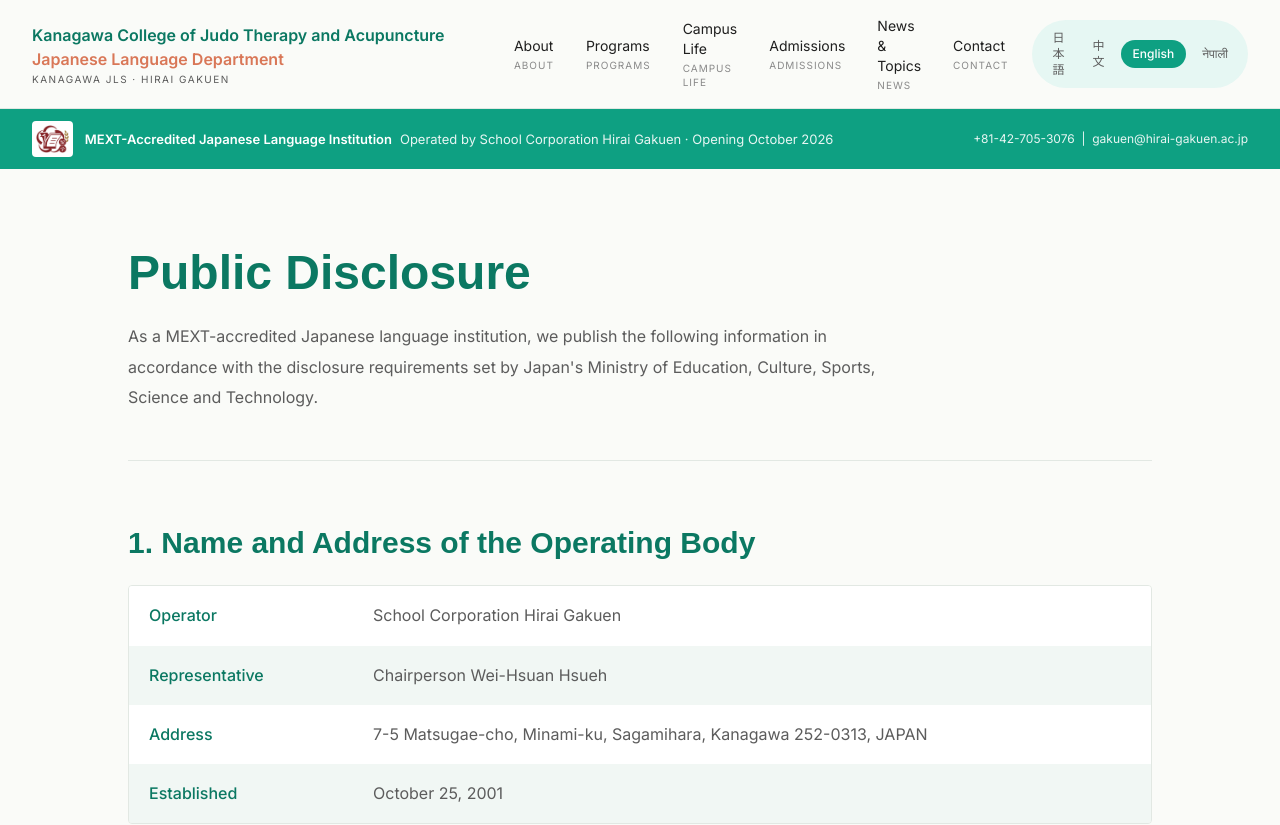
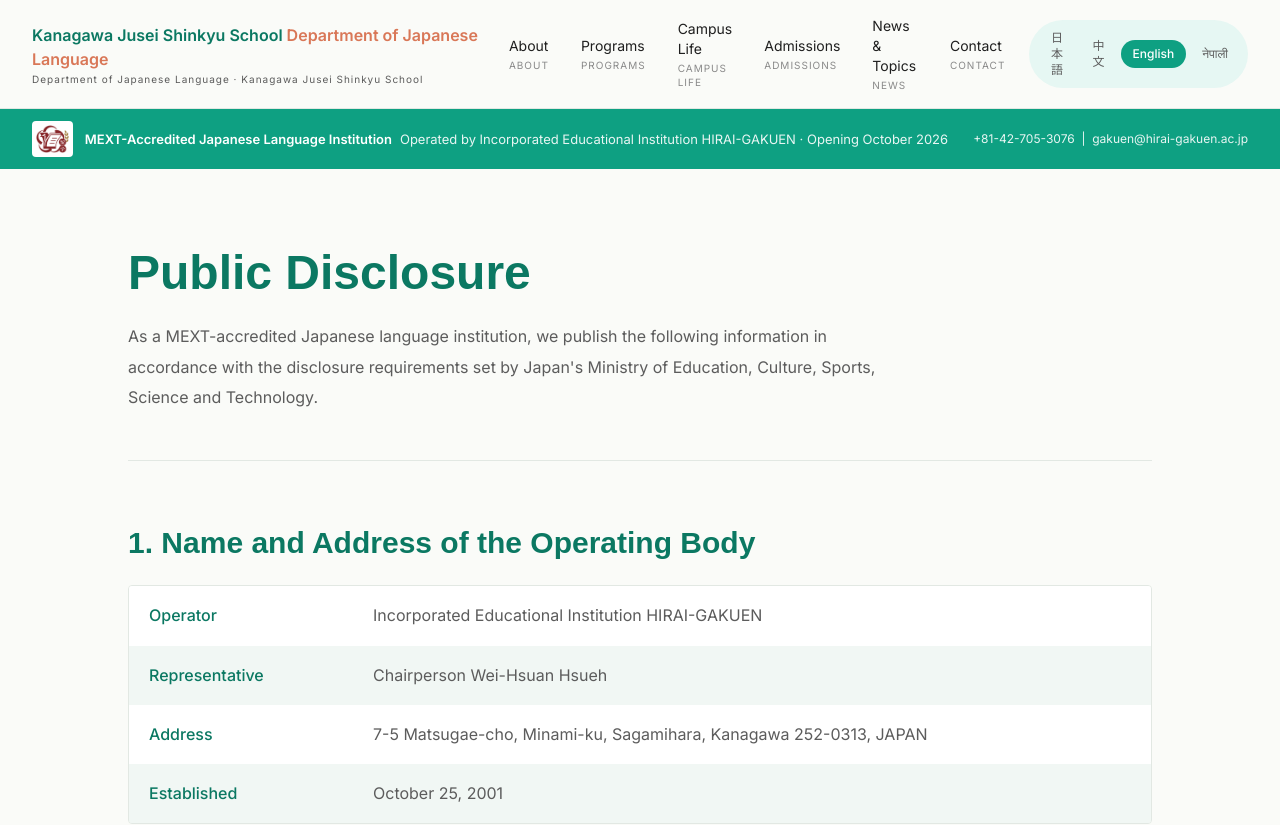
Before and after one commit to thqiu12/kanaju_japanese, a Next.js app: page /en/info-disclosure in a window 1280 px wide. Shown: the top 825 px of the page. Built offline with nearby package versions, Linux system fonts and the light colour scheme.

Commit message:
Use official English name per 申請書: 'Department of Japanese Language, Kanagawa Jusei Shinkyu School' + 'Incorporated Educational Institution HIRAI-GAKUEN'

```diff
--- a/src/components/Header.tsx
+++ b/src/components/Header.tsx
@@ -22,8 +22,8 @@ export default async function Header() {
             {t("common.schoolName")}{" "}
             <span className="text-accent-warm">{t("common.departmentName")}</span>
           </span>
-          <span className="mt-0.5 text-[10px] tracking-[0.15em] text-text-muted">
-            KANAGAWA JLS · HIRAI GAKUEN
+          <span className="mt-0.5 hidden text-[10px] tracking-[0.1em] text-text-muted sm:block">
+            Department of Japanese Language · Kanagawa Jusei Shinkyu School
           </span>
         </Link>
 
--- a/src/lib/news.ts
+++ b/src/lib/news.ts
@@ -128,7 +128,7 @@ const MOCK_NEWS: RawNews[] = [
     content_zh:
       "<p>神奈川柔整针灸专门学校 日语学科预计于 2026 年 10 月 1 日开校。作为文部科学省认定日语教育机构，将全力支持留学生的专门学校升学和在日本的职业发展。</p><p>4 月、7 月、10 月入学的三大升学课程现已开始受理申请。详情请参考「入学申请」页面。</p>",
     content_en:
-      "<p>Kanagawa JLS — Japanese Language Department — is scheduled to open on October 1, 2026. As a MEXT-accredited Japanese language institution, we will fully support international students from vocational-school admission to careers in Japan.</p><p>Applications are now being accepted for our three programs (April, July, October entry). See the Admissions page for details.</p>",
+      "<p>Our Department of Japanese Language at Kanagawa Jusei Shinkyu School is scheduled to open on October 1, 2026. As a MEXT-accredited Japanese language institution, we will fully support international students from vocational-school admission to careers in Japan.</p><p>Applications are now being accepted for our three programs (April, July, October entry). See the Admissions page for details.</p>",
     content_ne:
       "<p>कानागावा जापानी भाषा विभाग अक्टोबर १, २०२६ मा खुल्ने तय छ। MEXT-मान्यताप्राप्त संस्थाको रूपमा, हामी विदेशी विद्यार्थीहरूको विशिष्ट विद्यालय भर्ना र जापानमा करिअर बनाउने यात्रामा साथ दिनेछौं।</p><p>तीन पाठ्यक्रम (अप्रिल, जुलाई, अक्टोबर भर्ना) का लागि आवेदन खुला छ। थप जानकारीका लागि 'भर्ना' पृष्ठ हेर्नुहोस्।</p>",
     createdAt: isoDaysAgo(2),
@@ -149,7 +149,7 @@ const MOCK_NEWS: RawNews[] = [
     content_zh:
       "<p>2026 年 4 月 30 日，本学科获文部科学大臣松本洋平先生根据《关于推进日语教育适当且确实实施的日语教育机构认定等的法律》(令和 5 年法律第 41 号)第 2 条，正式认定为「认定日语教育机构」。</p><ul><li><strong>认定番号:</strong> 20252140077</li><li><strong>认定机构名:</strong> 神奈川柔整针灸专门学校 日语学科</li><li><strong>设置者:</strong> 学校法人 平井学园</li><li><strong>通知文書番号:</strong> 8 文科教第 285 号</li></ul><p>我们将以高品质的教学课程和运营体系，为留学生提供放心的留学环境，并继续全力支持每一位学生实现职业目标。</p>",
     content_en:
-      "<p>On April 30, 2026, our Department was officially accredited by MEXT Minister Yohei Matsumoto as a 'Recognized Japanese Language Institution' under Article 2 of the Act on the Accreditation of Japanese Language Institutions for Ensuring Proper and Reliable Provision of Japanese Language Education (Act No. 41 of 2023).</p><ul><li><strong>Accreditation No.:</strong> 20252140077</li><li><strong>Institution:</strong> Kanagawa College of Judo Therapy & Acupuncture, Japanese Language Department</li><li><strong>Operator:</strong> School Corporation Hirai Gakuen</li><li><strong>Notification ID:</strong> 8 Bunka Kyō No. 285</li></ul><p>With a quality curriculum and operational framework now formally recognized, we are fully prepared to welcome international students and continue supporting each student's career path.</p>",
+      "<p>On April 30, 2026, our Department was officially accredited by MEXT Minister Yohei Matsumoto as a 'Recognized Japanese Language Institution' under Article 2 of the Act on the Accreditation of Japanese Language Institutions for Ensuring Proper and Reliable Provision of Japanese Language Education (Act No. 41 of 2023).</p><ul><li><strong>Accreditation No.:</strong> 20252140077</li><li><strong>Institution:</strong> Department of Japanese Language, Kanagawa Jusei Shinkyu School</li><li><strong>Operator:</strong> Incorporated Educational Institution HIRAI-GAKUEN</li><li><strong>Notification ID:</strong> 8 Bunka Kyō No. 285</li></ul><p>With a quality curriculum and operational framework now formally recognized, we are fully prepared to welcome international students and continue supporting each student's career path.</p>",
     content_ne:
       "<p>अप्रिल ३०, २०२६ का दिन, हाम्रो विभागले जापानको शिक्षा मन्त्री Yohei Matsumoto (मात्सुमोतो योहेइ) बाट 'जापानी भाषा शिक्षणको उचित र भरपर्दो कार्यान्वयनका लागि जापानी भाषा संस्थाहरूको मान्यता सम्बन्धी ऐन' (२०२३ सालको ऐन नं. ४१) को धारा २ अन्तर्गत 'मान्यताप्राप्त जापानी भाषा संस्था' को आधिकारिक मान्यता प्राप्त गर्‍यो।</p><ul><li><strong>मान्यता नम्बर:</strong> 20252140077</li><li><strong>संस्था:</strong> कानागावा जुसेइ शिङ्क्यू सेन्मोङ्गाक्कौ — जापानी भाषा विभाग</li><li><strong>सञ्चालक:</strong> विद्यालय निगम हिराइ गाकुएन</li><li><strong>सूचना नम्बर:</strong> 8 Bunka Kyō No. 285</li></ul><p>गुणस्तरीय पाठ्यक्रम र सञ्चालन ढाँचाका साथ हामी विदेशी विद्यार्थीहरूलाई स्वागत गर्न पूर्ण रूपमा तयार छौं र हरेक विद्यार्थीको करिअर यात्रामा निरन्तर साथ दिनेछौं।</p>",
     createdAt: isoDate(2026, 4, 30),
```
Also changed, not shown: src/messages/en.json.
